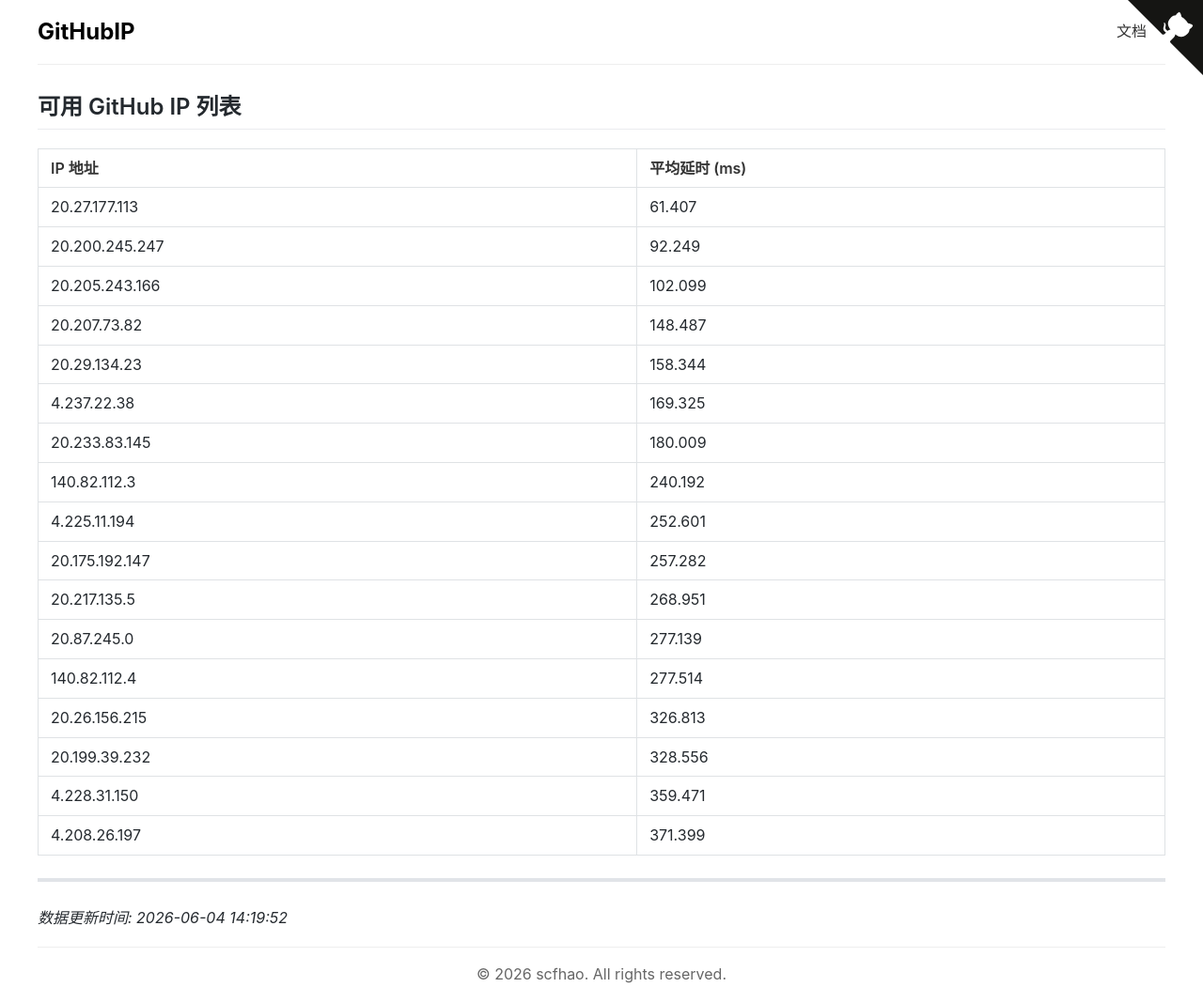
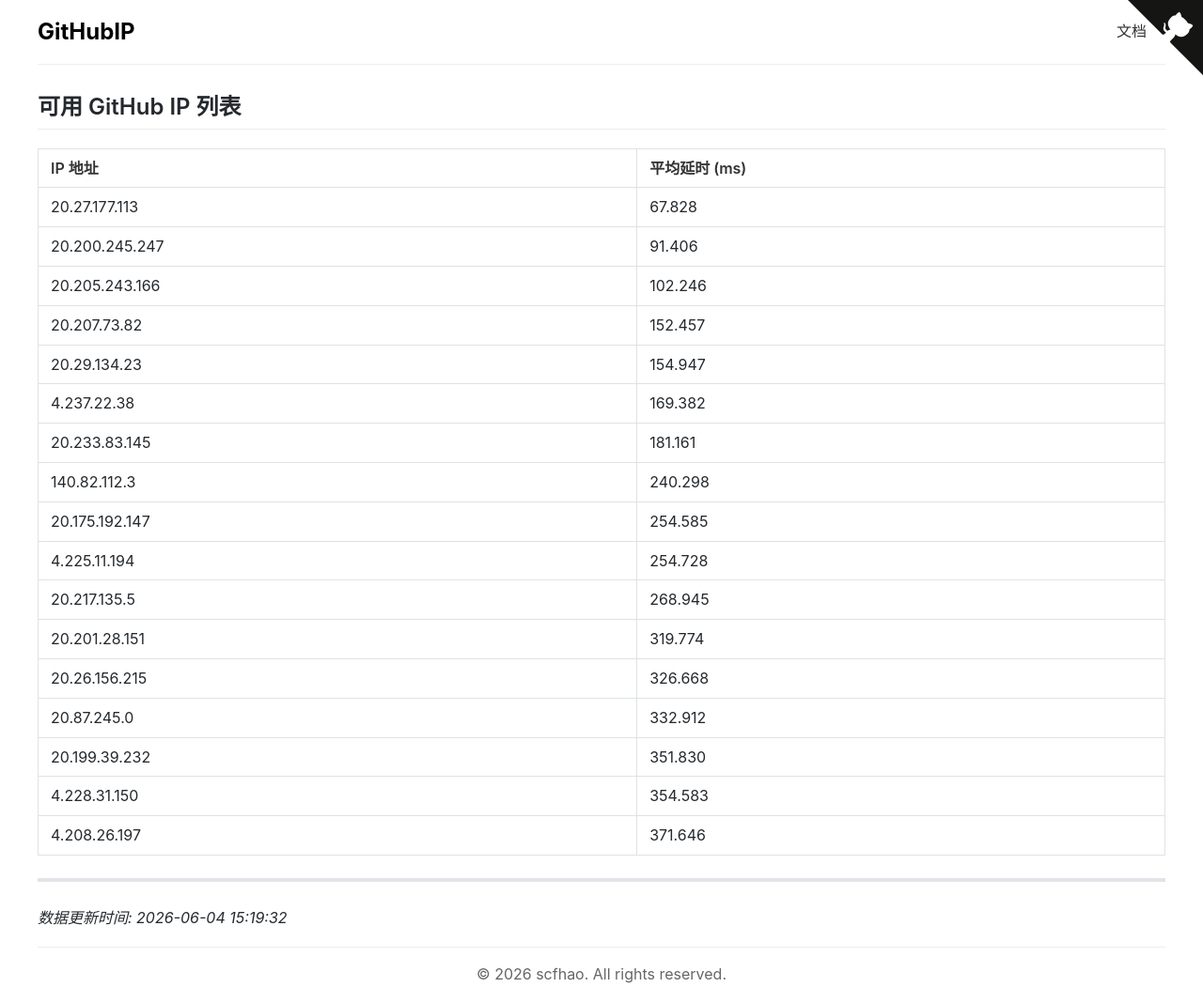
Before and after one commit to scfhao/GitHubIP, a Jekyll site: the page built from index.md, in a window 1280 px wide. Shown: the whole page at 94% size. Built offline with Jekyll 4.4.1, drawn with Linux system fonts in a browser that asks for light colours.

Commit message:
自动脚本执行 - 2026-06-04 15:19:32

```diff
--- a/index.md
+++ b/index.md
@@ -1,31 +1,31 @@
 ---
 layout: home
 title: GitHub IP 列表
-date: 2026-06-04 14:19:52
+date: 2026-06-04 15:19:32
 ---
 
 ## 可用 GitHub IP 列表
 
 | IP 地址 | 平均延时 (ms) |
 |---------|--------------|
-| 20.27.177.113 | 61.407 |
-| 20.200.245.247 | 92.249 |
-| 20.205.243.166 | 102.099 |
-| 20.207.73.82 | 148.487 |
-| 20.29.134.23 | 158.344 |
-| 4.237.22.38 | 169.325 |
-| 20.233.83.145 | 180.009 |
-| 140.82.112.3 | 240.192 |
-| 4.225.11.194 | 252.601 |
-| 20.175.192.147 | 257.282 |
-| 20.217.135.5 | 268.951 |
-| 20.87.245.0 | 277.139 |
-| 140.82.112.4 | 277.514 |
-| 20.26.156.215 | 326.813 |
-| 20.199.39.232 | 328.556 |
-| 4.228.31.150 | 359.471 |
-| 4.208.26.197 | 371.399 |
+| 20.27.177.113 | 67.828 |
+| 20.200.245.247 | 91.406 |
+| 20.205.243.166 | 102.246 |
+| 20.207.73.82 | 152.457 |
+| 20.29.134.23 | 154.947 |
+| 4.237.22.38 | 169.382 |
+| 20.233.83.145 | 181.161 |
+| 140.82.112.3 | 240.298 |
+| 20.175.192.147 | 254.585 |
+| 4.225.11.194 | 254.728 |
+| 20.217.135.5 | 268.945 |
+| 20.201.28.151 | 319.774 |
+| 20.26.156.215 | 326.668 |
+| 20.87.245.0 | 332.912 |
+| 20.199.39.232 | 351.830 |
+| 4.228.31.150 | 354.583 |
+| 4.208.26.197 | 371.646 |
 
 ---
 
-*数据更新时间: 2026-06-04 14:19:52*
+*数据更新时间: 2026-06-04 15:19:32*
```
